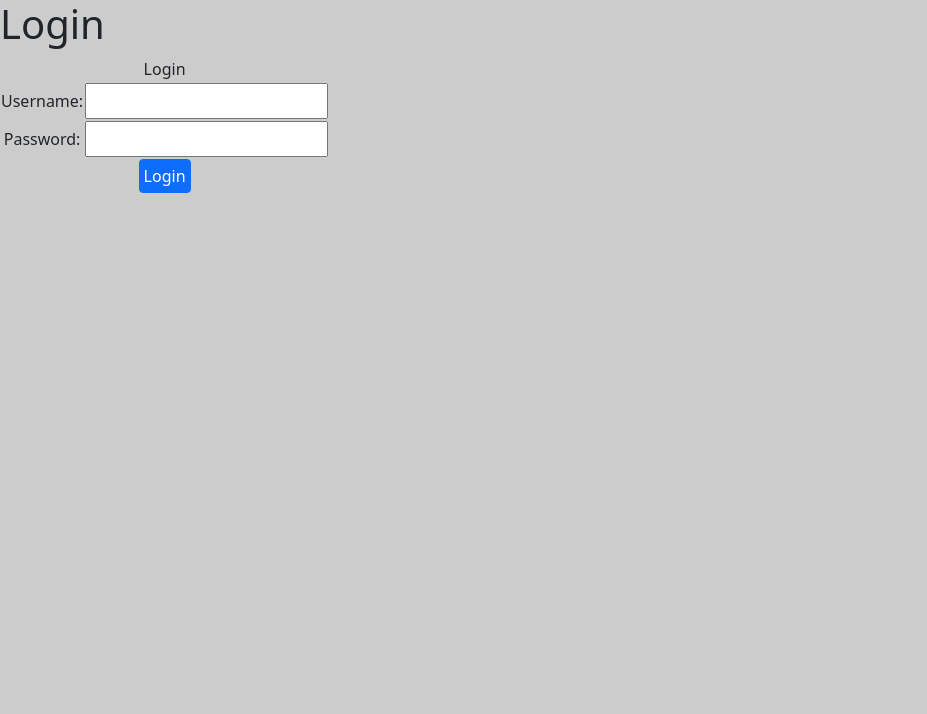
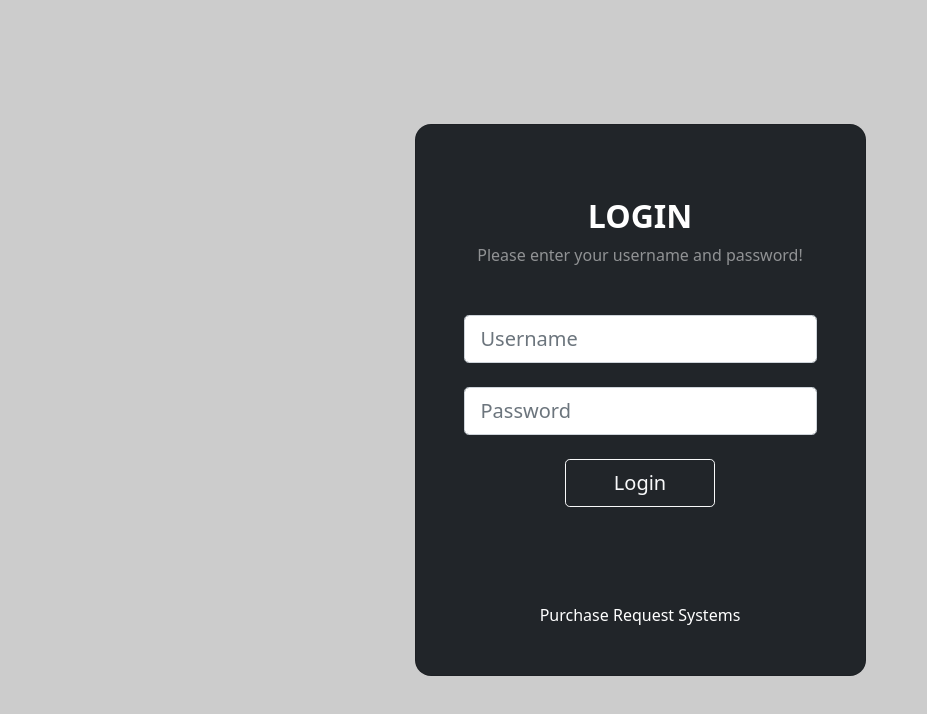
Before and after one commit to Mchilders14/prs-ng, an Angular app: page /user-login in a window 1280 px wide. Shown: the top 714 px of the page, without its empty margins (0-927 px from the left). Built offline with nearby package versions, Linux system fonts and the light colour scheme.

Commit message:
major commit for system service

```diff
--- a/src/app/feature/user/user-login/user-login.component.html
+++ b/src/app/feature/user/user-login/user-login.component.html
@@ -1,28 +1,35 @@
-<div class="welcome">
-    <h1>{{title}}</h1>
+
+<section class="vh-100 gradient-custom">
+  <div class="container py-5 h-100">
+    <div class="row d-flex justify-content-center align-items-center h-100">
+      <div class="col-12 col-md-8 col-lg-6 col-xl-5">
+        <div class="card bg-dark text-white" style="border-radius: 1rem;">
+          <div class="card-body p-5 text-center">
+
+            <div class="mb-md-5 mt-md-4 pb-5">
+
+              <h2 class="fw-bold mb-2 text-uppercase">Login</h2>
+              <p class="text-white-50 mb-5">Please enter your username and password!</p>
+
+              <div class="form-outline form-white mb-4">
+                <input [(ngModel)]='user.username' class="form-control form-control-lg" name='UserName' placeholder="Username" type='text'>
+              </div>
+
+              <div class="form-outline form-white mb-4">
+                <input [(ngModel)]='user.password' class="form-control form-control-lg" name='Password' placeholder="Password" type='password'>
+              </div>
+
+              <button (click)="login()" class="btn btn-outline-light btn-lg px-5" type="submit">Login</button>
+
+            </div>
+
+            <div>
+              <p class="mb-0">Purchase Request Systems</p>
+            </div>
+
+          </div>
+        </div>
+      </div>
+    </div>
   </div>
-  <div class="component-content">
-    <form class="text-center">
-      <table *ngIf='user' class="table-sm">
-        <tr class="text-center">
-          <td colspan="2">Login</td>
-        </tr>
-        <tr>
-          <td>Username:</td>
-          <td><input [(ngModel)]='user.username' name='UserName' type='text'></td>
-        </tr>
-        <tr>
-          <td>Password:</td>
-          <td><input [(ngModel)]='user.password' name='Password' type='password'></td>
-        </tr>
-        <tr>
-          <td class="text-center" colspan="2">
-            <button type='submit' (click)="login()" class="btn btn-primary">Login</button>
-          </td>
-        </tr>
-        <tr>
-          <td colspan="2"><label class="text-sm-left text-danger">{{msg}}</label></td>
-        </tr>
-      </table>
-    </form>
-  </div>
+</section>
```
